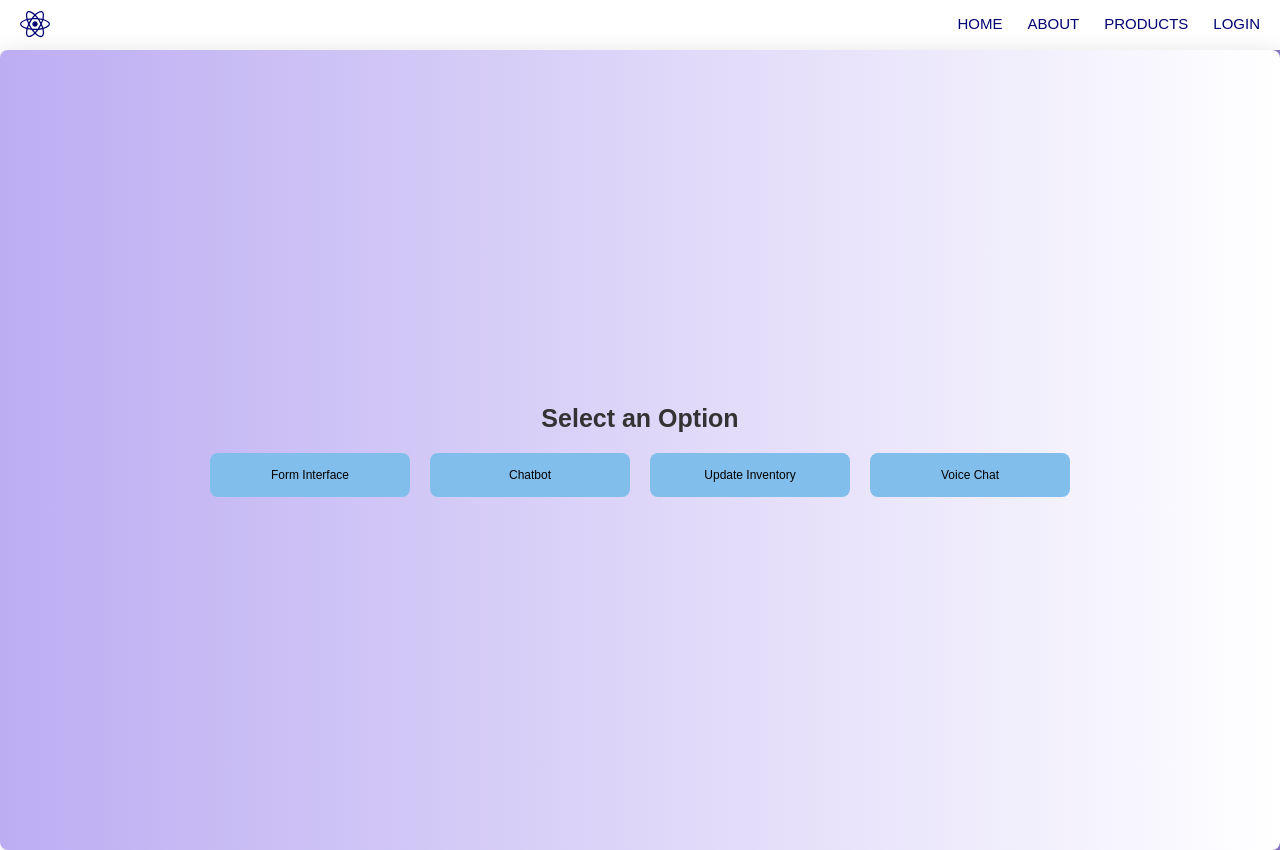
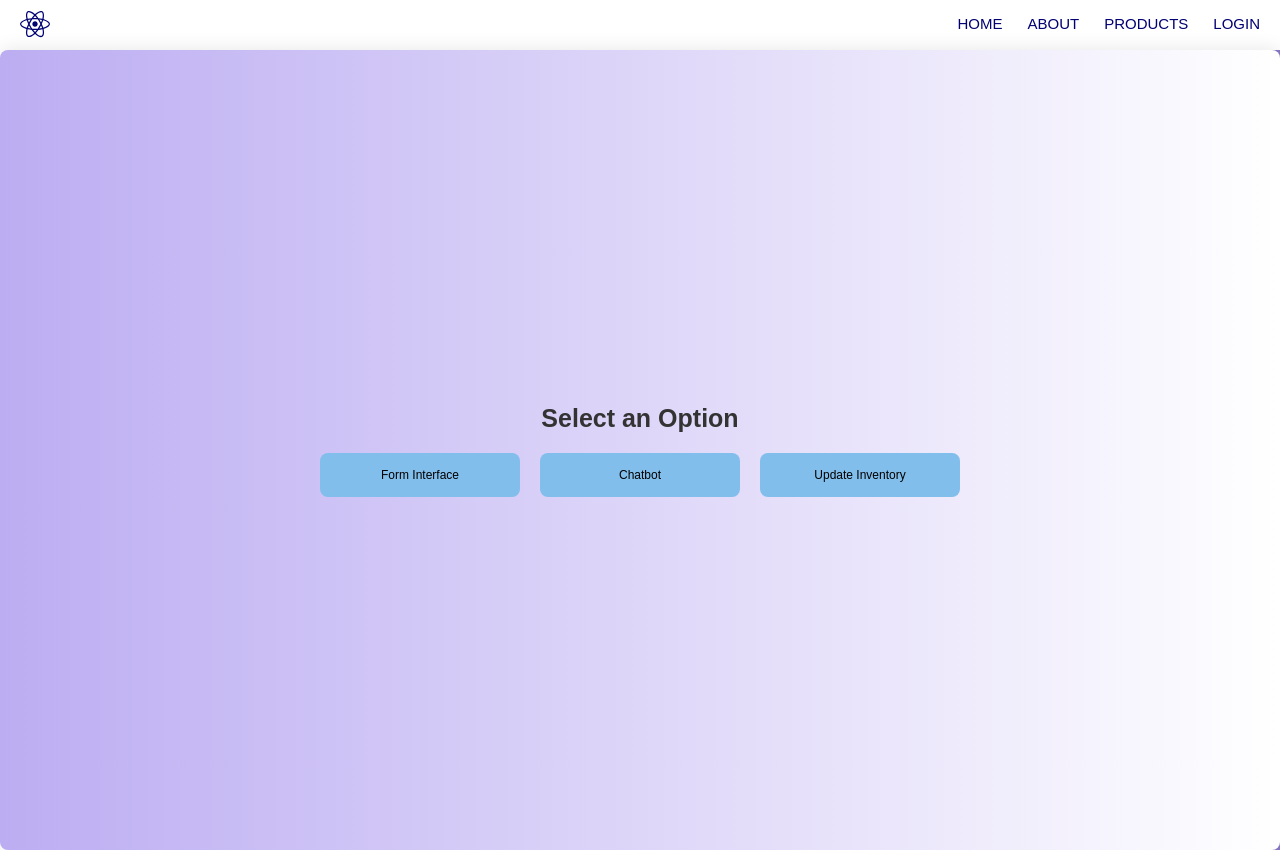
Before and after one commit to mamali1009/frontend-react-car-rental, a React (Create React App) app: page /choice in a window 1280 px wide. Built offline with nearby package versions, Linux system fonts and the light colour scheme.

Commit message:
Update Choice.jsx

```diff
--- a/src/containers/Choice.jsx
+++ b/src/containers/Choice.jsx
@@ -12,8 +12,6 @@ const Choice = () => {
             navigate('/rental/chat');
         } else if (option === 'inventory-update') {
             navigate('/rental/inventory-update');
-        } else if (option === 'voice-chat'){
-            navigate('/rental/voice-chat');
         }
 
     };
@@ -25,7 +23,7 @@ const Choice = () => {
                 <button className="wide-button" onClick={() => handleSelection('form')}>Form Interface</button>
                 <button className="wide-button" onClick={() => handleSelection('chatbot')}>Chatbot</button>
                 <button className="wide-button" onClick={() => handleSelection('inventory-update')}>Update Inventory</button>
-                <button className="wide-button" onClick={() => handleSelection('voice-chat')}>Voice Chat</button>
+
             </div>
         </div>
     );
```
